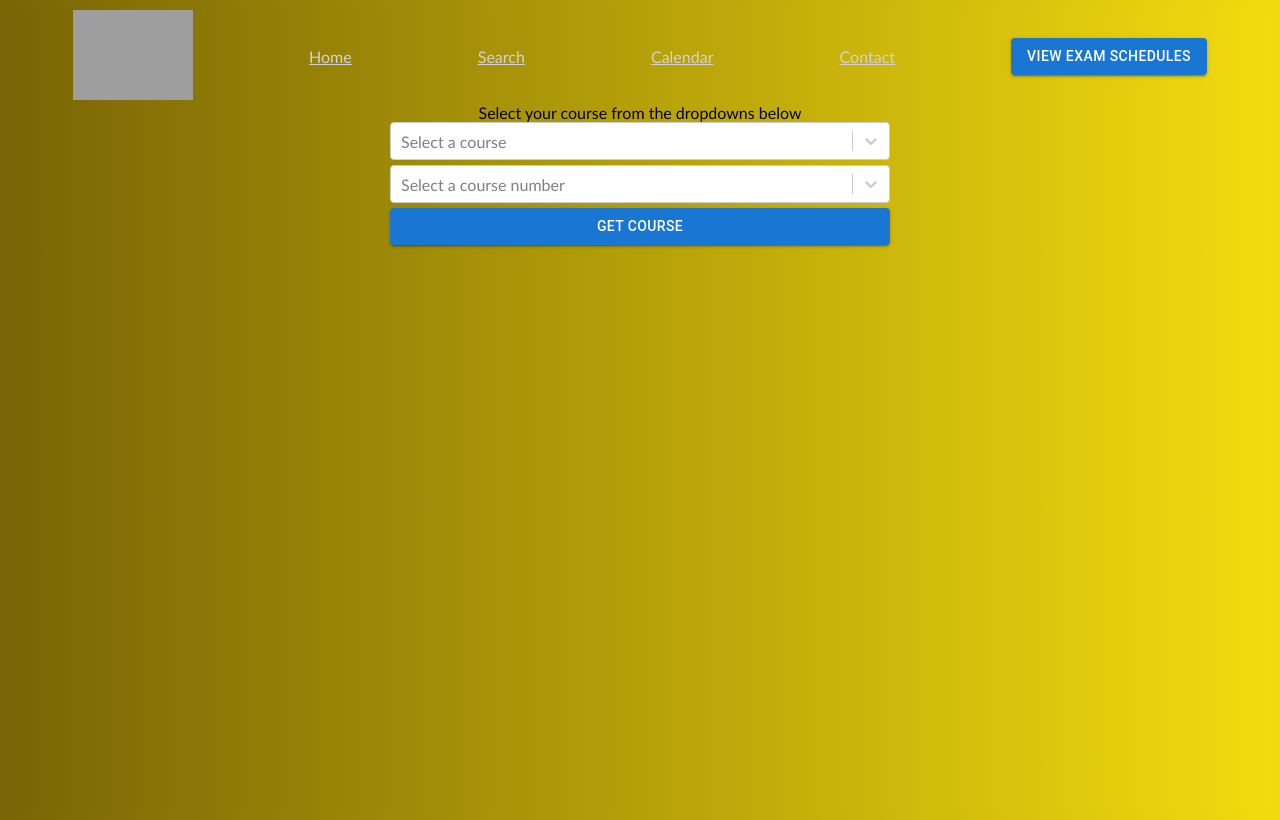
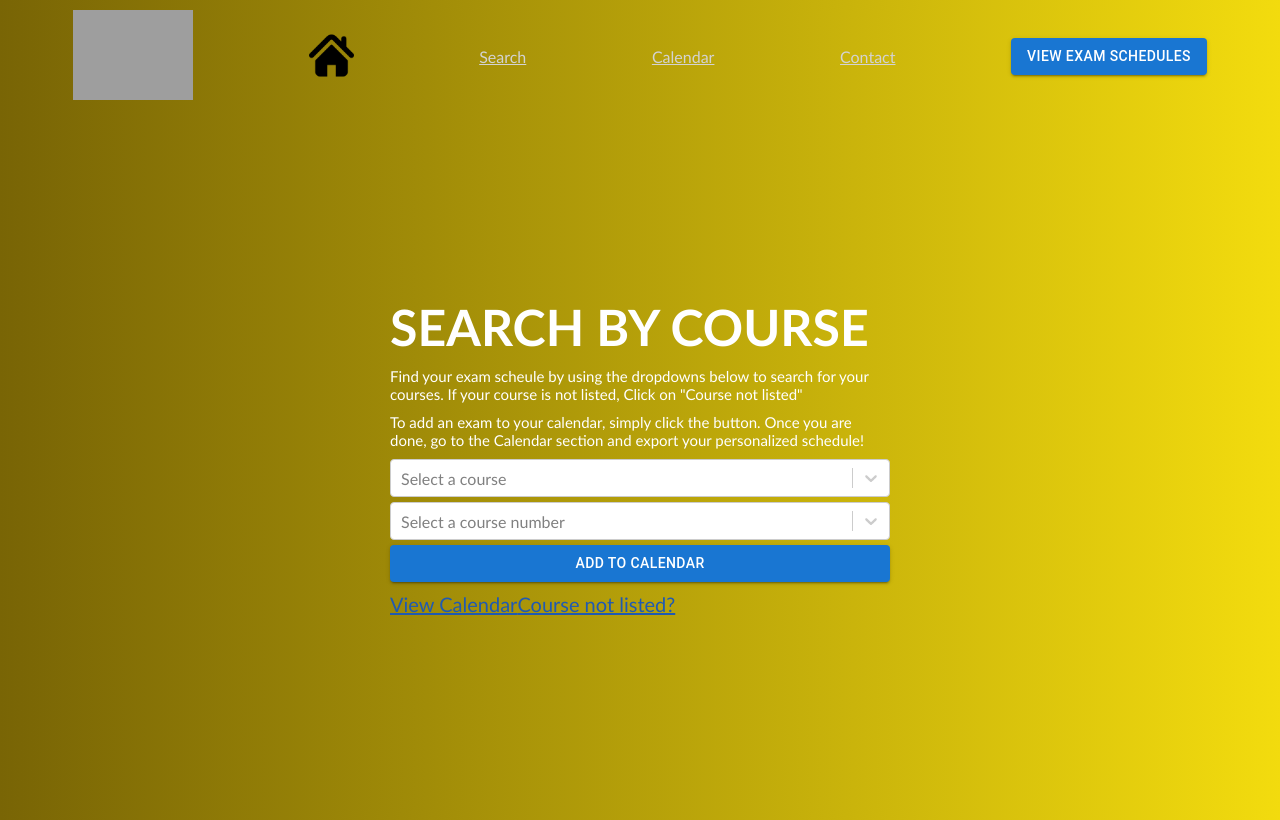
Before and after one commit to EnobongOffiong/Mizzou-Final-Exam-Scheduler, a React (Vite) app in the folder frontend/mizzou-scheduler/: page /search in a window 1280 px wide. Built offline with nearby package versions, Linux system fonts and the light colour scheme; grey boxes are pictures that could not be loaded.

Commit message:
Finished the functionality of the search route. Users can now search for their exam dates by course or by meeting time

```diff
--- a/frontend/mizzou-scheduler/package.json
+++ b/frontend/mizzou-scheduler/package.json
@@ -19,7 +19,8 @@
     "axios": "^1.9.0",
     "react": "^19.1.0",
     "react-dom": "^19.1.0",
-    "react-select": "^5.10.1"
+    "react-select": "^5.10.1",
+    "react-time-picker": "^7.0.0"
   },
   "devDependencies": {
     "@eslint/js": "^9.25.0",
--- a/frontend/mizzou-scheduler/src/App.css
+++ b/frontend/mizzou-scheduler/src/App.css
@@ -53,7 +53,7 @@
   display: flex;
   align-items: center;
   justify-content: space-between;
-  height: 100%;
+
   width: 90%;
   margin: auto;
 }
@@ -61,8 +61,25 @@
 .navbar-item{
   margin:10px;
   color:lightgrey
+}
+
+.nav-icon{
+  width: 45px;
 
 }
+
+/* .nav-icon:hover{
+  display: none;
+} */
+
+.nav-icon:hover + .nav-text{
+  display: block;
+}
+
+.nav-text{
+  display: none;
+}
+
 .logo-img{
   width: 120px;
 
@@ -73,7 +90,7 @@
   display: flex;
   justify-content: space-around;
   align-items: center;
-  min-height: 100%;
+  flex-grow: 1;
 
 }
 
@@ -95,19 +112,133 @@
   margin-bottom: 15px;
 }
 
+.home-welcome-img{
+  width: 350px;
+}
+.search-by-course{
+  display: flex;
+  flex-direction: column;
+  align-items: center;
+  justify-content: center;
+  flex-grow: 1;
+}
+
+.search-form{
+  display: flex;
+  flex-direction: column;
+  align-items: left;
+  justify-content: center;
+  max-width: 500px;
+
+
+}
+.search-form-header{
+  color: white;
+  font-size: 50px;
+  margin-bottom: 10px;
+}
+.search-form-instructions{
+  color: white;
+  font-size: 15px;
+  margin-bottom: 10px;
+}
+.search-by-time{
+  display: flex;
+  flex-direction: column;
+  align-items: center;
+  justify-content: center;
+  flex-grow: 1;
+
+}
+
+.search-by-time-btn{
+  padding: 10px 20px;
+  margin-right: 10px;
+  border-radius: 5px;
+  border: none;
+  background-color: rgb(29, 29, 29);
+  color: white;
+  cursor: pointer;
+
+}
+
+.selected{
+  color: rgb(29, 29, 29);
+  background-color: white;
+  padding: 10px 20px;
+  margin-right: 10px;
+  border-radius: 5px;
+  border: none;
+  cursor: pointer;
+}
+.search-by-time-btn-container{
+ display: flex;
+ flex-direction: column;
+ justify-content: space-evenly;
+ align-items: center;
+}
+
+.search-by-time-container{
+  display: flex;
+  flex-direction: column;
+  align-items: left;
+  justify-content: center;
+  max-width: 550px;
+}
+
 .search-form-select{
   width: 500px;
   margin-bottom: 5px;
 }
 
-.search-form{
+.search-form-submit{
+  width: 500px;
+
+}
+
+
+.search-form-label{
+  font-size: 20px;
+  margin-bottom: 10px;
+  color: rgb(234, 234, 234);
+}
+
+.search-alt-text-container{
 
   display: flex;
-  flex-direction: column;
+  width: 500px;
+  /* justify-content: space-evenly; */
 
-  align-items: center;
+  align-items: left;
+}
+.search-alt-text{
+  margin-top: 10px;
+  font-size: 20px;
+  text-decoration: underline;
+  color:rgb(32, 90, 178);
+  /* margin-left: 20px; */
 }
 
-.search-form-submit{
-  width: 500px;
+.search-alt-text:hover{
+  color: white;
+  cursor: pointer;
 }
+
+
+
+.react-time-picker__inputGroup__input {
+  width:70px !important; /* Adjust input width */
+  font-size: 16px; /* Optional: Increase font size */
+}
+.react-time-picker__wrapper {
+  padding: 8px; /* Increase spacing */
+}
+
+.time-input{
+  margin-bottom: 10px;
+  width: 105px;
+}
+
+.time-input-label{
+  font-size: 20px;
+}
--- a/frontend/mizzou-scheduler/src/App.jsx
+++ b/frontend/mizzou-scheduler/src/App.jsx
@@ -9,12 +9,13 @@ import Home from './components/Home.jsx'
 import Search from './components/Search.jsx'
 
 function App() {
+
   return (
     <div className='App'>
       <Nav/>
       <Routes>
         <Route path='/' element={<Home/>}></Route>
-        <Route path='/search' element={<Search/>}></Route>
+        <Route path='/search' element={<Search />}></Route>
       </Routes>
     </div>
   )
--- a/frontend/mizzou-scheduler/src/components/Nav.jsx
+++ b/frontend/mizzou-scheduler/src/components/Nav.jsx
@@ -1,7 +1,7 @@
 import React from 'react'
 import { Link, NavLink } from 'react-router-dom'
 import { Button } from '@mui/material'
-
+import HomeIcon from '../assets/home-icon-silhouette.png'
 function Nav(){
 
     const registrarWebsiteURL = 'https://registrar.missouri.edu/academic-calendar/final-exam-schedule/'
@@ -10,17 +10,19 @@ function Nav(){
         <>
             <div className='navbar-container'>
 
-
-
                 <nav className='navbar'>
                 <Link to='/' className='logo'>
                     <img className='logo-img'src = {logoImgURL}  alt='Mizzou Logo'/>
                 </Link>
                     <NavLink className= "navbar-item" activeClassName="active" to='/'>
-                       <p>Home</p>
+                       <img className="nav-icon" src={HomeIcon} alt='Home'/>
+                       <p className='nav-text'>Home</p>
                     </NavLink>
 
-                    <NavLink className= "navbar-item" activeClassName="active" to='/search'>
+                    <NavLink className= "navbar-item" activeClassName="active" to='/search' onClick={()=>
+                    {if(searchingByCourse){
+
+                    }}}>
                         <p>Search</p>
                     </NavLink>
 
--- a/frontend/mizzou-scheduler/src/components/Search.jsx
+++ b/frontend/mizzou-scheduler/src/components/Search.jsx
@@ -1,39 +1,136 @@
 import React from "react";
 import { useState } from "react";
-import { Button } from "@mui/material";
+import { Button, selectClasses } from "@mui/material";
 import Select from 'react-select'
 import axios from "axios";
+import { AddToCalendarButton } from "add-to-calendar-button-react";
+
+function displayExam(data, formData){
+    // console.log(`Your ${formData.courseName} ${formData.courseNumber} final is on ${data.exam_date} from
+    // ${data.exam_start_time} to ${data.exam_end_time}`)
+
+    console.log("Your exam has been added to your calendar")
+}
 function Search(){
-
+    const days = [
+        { value: "M", id: "0", label: "Monday" },
+        { value: "T", id: "1", label: "Tuesday" },
+        { value: "W", id: "2", label: "Wednesday" },
+        { value: "R", id: "3", label: "Thursday" },
+        { value: "F", id: "4", label: "Friday" }
+      ];
+    // state variable used to store form data from the search-by-course form
     const [formData, setFormData] = useState({
         courseName: "",
         courseNumber: ""
     })
 
+    const [startTime, setStartTime] = useState('08:00') // state variable used to store the start time for search by time functionality
 
+    const [endTime, setEndTime] = useState('08:50') // state variable used to store the end time for search by time functionality
+
+    let [selectedDays, setSelectedDays] = useState([]) // state variable used to store the selected days for search by time functionality
+
+    const [res, setRes] = useState({})
+    //array of course name options displayed to user when searching by course
     const courseNameOptions = [{
         value: 'economics', label: 'ECON'
     }]
 
+    //array of course number options displayed to user when searching by course
+    const courseNumOptions = [{
+        value: 3229, label: '3229'
+    }]
+
+    //state variable to set whether the user is searching for exam  date by course or not(by time)
+     const [searchingByCourse,setSearchingByCourse] = useState(true)
+
+    //asynchronous function that handles the submission of data by the user and fetches the data requested
     async function handleSubmit(e){
-        e.preventDefault()
+        e.preventDefault() //prevent errors
 
         let {courseName, courseNumber} = formData
         console.log(formData)
-        const url = `http://localhost:8080/${courseName}/${courseNumber}`
+        if(searchingByCourse){
+        const url = `http://localhost:8080/${courseName}/${courseNumber}` //set url for searching by course
+
 
         try {
+
             const response = await axios.get(url);
-            const data =  response.data;
+            let data =  response.data;
             console.log('Received data:', data);
+            data = {
+                ...data,
+                exam_date: data.exam_date.split('T')[0]
+            }
+            setRes(data)
+            displayExam(data, formData)
           } catch (error) {
             console.error('Error fetching data:', error);
           }
+        }
+        else{
+            let meetingDays=''
+            for(let day in selectedDays){
+                meetingDays += selectedDays[day].value
+            }
+            const url = `http://localhost:8080/${meetingDays}/${startTime}/${endTime}` //set url for searching by time
+
+            try {
+                const response = await axios.get(url);
+
+                let data =  response.data;
+                data = {
+                    ...data,
+                    exam_date: data.exam_date.split('T')[0]
+                }
+                setRes(data)
+                displayExam(data, formData)
+
+                console.log('Received data:', data);
+              } catch (error) {
+                console.error('Error fetching data:', error);
+              }
+
+              setSelectedDays([])
+              setEndTime('08:50')
+              setStartTime('08:00')
+        }
+
+       console.log(selectedDays)
     }
 
-    function handleChange(selctedOption, meta){
+    // function that stores days in the selected days array when clicked
+    function handleDaySelect(e){
+
+        if(selectedDays.some(d=>d.id === e.target.id)){
+            setSelectedDays(selectedDays.filter(day=> day.id !== e.target.id))
+            return
+        }
+
+        setSelectedDays([...selectedDays,{id: e.target.id , value: e.target.value}])
+
+        selectedDays.sort((a,b)=> parseInt(a.id) - parseInt(b.id) // sort the array by each entries id when a new entry is added
+
+
+   )
+   console.log(selectedDays)
+   console.log(res)
+    }
+
+    //function that handles the any change in time selection and updates the required state accordingly
+    function handleTimeChange(e){
+        e.target.ariaLabel == 'startTime'?
+            setStartTime(`${e.target.value}:00`) : setEndTime(`${e.target.value}:00`) // set start time or end time
+
+    };
+
+    //function that handles changes in the select dropdown when searching by course
+    function handleSelectChange(selctedOption, meta){
 
         console.log(meta)
+
         setFormData({
             ...formData,
             [meta.name] : selctedOption.value
@@ -42,25 +139,98 @@ function Search(){
 
     }
 
-    const courseNumOptions = [{
-        value: 3229, label: '3229'
-    }]
 
-    const [searchingByCourse,setSearchingByCourse] = useState(true)
+
     return(
         <>
+        {
+            // display one or the other div based on whether user is searching by course or by time
+        searchingByCourse ?
+
+        <div className="search-by-course">
             <form className='search-form' onSubmit={handleSubmit}>
-                    <label>Select your course from the dropdowns below</label>
-                    <Select className="search-form-select" name="courseName" options={courseNameOptions} onChange={handleChange}
-                    placeholder="Select a course"/>
-                    <Select className="search-form-select" name ="courseNumber" options={courseNumOptions} onChange={handleChange}
-                    placeholder="Select a course number"  />
+                <h1 className="search-form-header">SEARCH BY COURSE</h1>
+                <p className="search-form-instructions">Find your exam scheule by using the dropdowns below to search for your courses. If your course is not listed,
+                    Click on "Course not listed"
+                </p>
+                <p className="search-form-instructions">To add an exam to your calendar, simply click the button. Once you are done, go to the
+                    Calendar section and export your personalized schedule!</p>
+                    {/* <label className="search-form-label">
+                        Select for your exam using the dropdowns below
+                    </label> */}
 
-                    {/* <button type="submit" >Get Exam</button> */}
-                    <Button className='search-form-submit'variant="contained" color="primary" type="submit">
-                        Get Course
+                    <Select className="search-form-select" name="courseName"
+                    options={courseNameOptions} onChange={handleSelectChange}
+                    placeholder="Select a course"  isSearchable='true'/>
+
+                    <Select className="search-form-select" name ="courseNumber"
+                    options={courseNumOptions} onChange={handleSelectChange}
+                    placeholder="Select a course number"  isSearchable='true'/>
+
+                    <Button className='search-form-submit'variant="contained"
+                        color="primary" type="submit">
+                            ADD TO CALENDAR
                     </Button>
-                </form>
+
+            </form>
+            <div className="search-alt-text-container">
+                <a href="/calendar" className="search-alt-text">
+                    <p>View Calendar</p>
+                    </a>
+                <p onClick={()=>setSearchingByCourse(false)} className="search-alt-text">
+                    Course not listed?
+                </p>
+            </div>
+        </div>
+        :
+            <div className="search-by-time">
+
+             <div className="search-by-time-container">
+             <h1 className="search-form-header">SEARCH BY MEETING TIME</h1>
+                <div className="search-by-time-btn-container">
+
+                    <p className="time-input-label">What days do you have this class?</p>
+
+                    <div>
+                        {days.map((day)=>{
+                        return(
+                            <button
+                                id={day.id}
+                                onClick={handleDaySelect}
+                                value={day.value}
+                                className={selectedDays.some(d => d.value === day.value) ? 'selected' : 'search-by-time-btn'}>{day.label}</button>
+                        )})}
+                    </div>
+
+
+                    <p className="time-input-label">When does your class start</p>
+                    <input  className="time-input"aria-label="startTime" onChange={handleTimeChange} value={startTime} type="time" />
+
+
+                    <p className="time-input-label">When does your class end</p>
+                    <input className="time-input" aria-label="endTime" type="time" onChange={handleTimeChange} value={endTime}/>
+                </div>
+
+
+
+                {/* <Button sx={{ backgroundColor: 'black', color: 'white' }} className='search-form-submit' variant="contained"
+                            onClick={handleSubmit}>
+                                ADD TO CALENDAR
+                </Button>    */}
+
+                <AddToCalendarButton
+
+                    name="Test-Event"
+                    startDate={res.exam_date}
+                    endDate={res.exam_date}
+                    startTime={res.exam_start_time}
+                    endTime={res.exam_end_time}
+                    options={['Apple','Google','Yahoo','iCal']}
+                    timeZone="America/Chicago"
+                    ></AddToCalendarButton>
+                </div>
+            </div>
+}
         </>
     )
 }
--- a/frontend/mizzou-scheduler/src/index.css
+++ b/frontend/mizzou-scheduler/src/index.css
@@ -74,7 +74,6 @@ button:focus-visible {
 
 html{
   background-image: linear-gradient(to right, rgb(121, 101, 5) , rgb(242, 219, 14));
-
 }
 
  body{
```
Also changed, not shown: frontend/mizzou-scheduler/src/components/Calendar.jsx (+9 -0 lines), frontend/mizzou-scheduler/src/assets/home-icon-silhouette.png (added), 1 other file (tests, documents, lock files or other folders).
